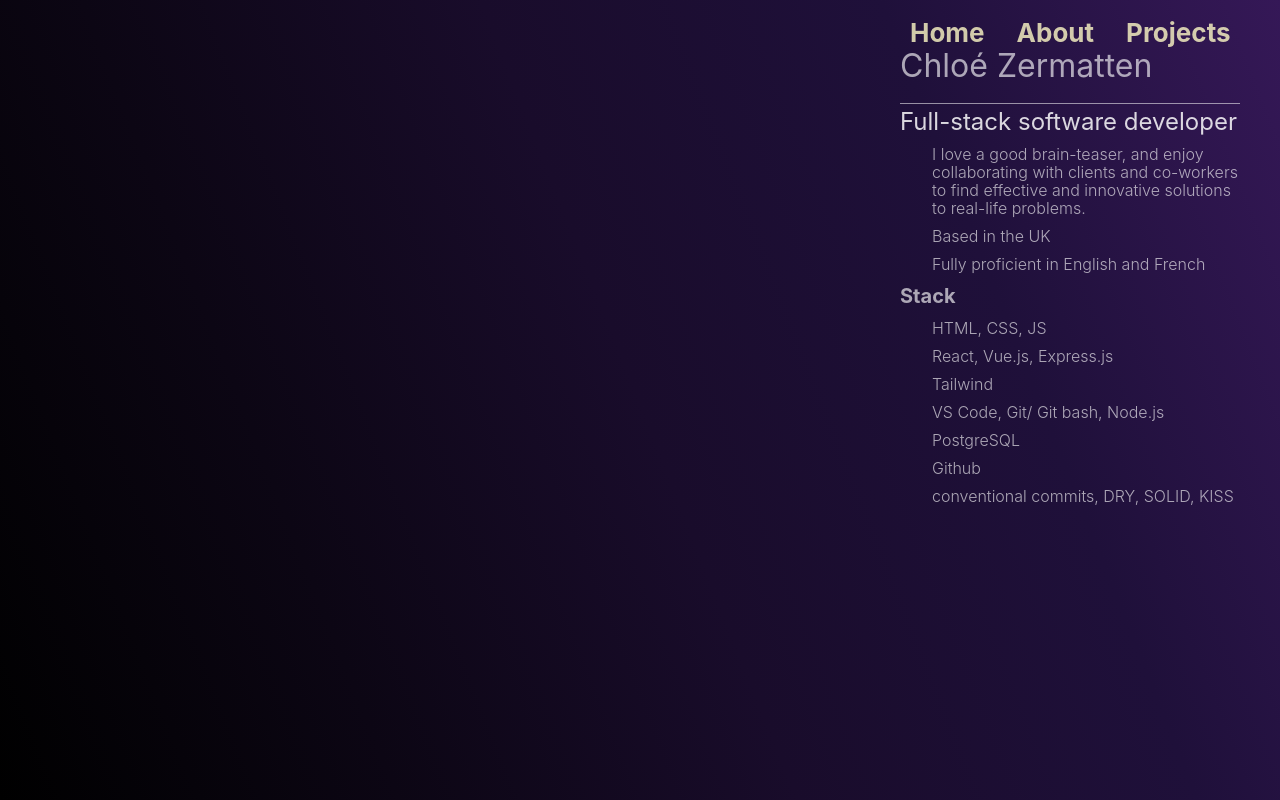
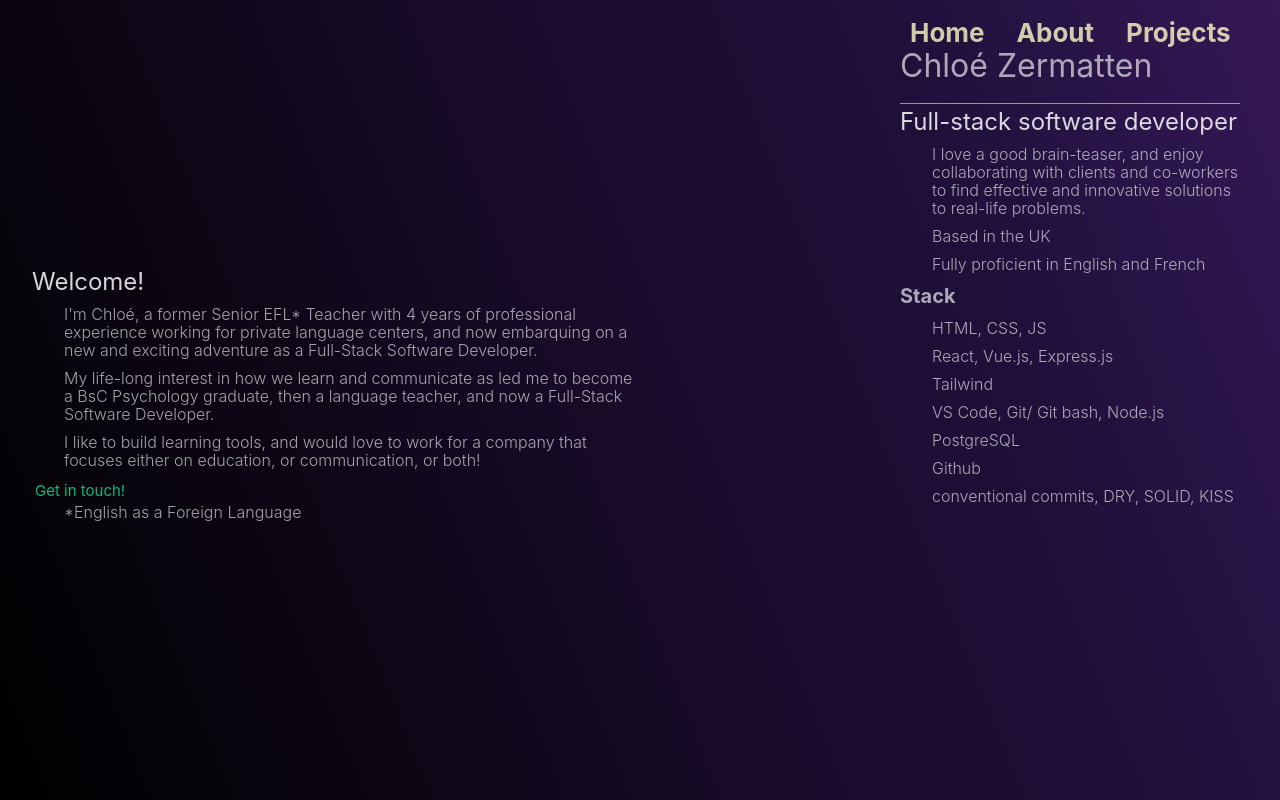
Before and after one commit to Chloe070196/my-portfolio, a Vue app: page / in a window 1280 px wide. Built offline with nearby package versions, Linux system fonts and the light colour scheme.

Commit message:
feat: add home placeholder

```diff
--- a/src/views/home/HomeView.vue
+++ b/src/views/home/HomeView.vue
@@ -4,5 +4,13 @@
 
 <template>
   <main>
-  </main>
-</template>
+    <h2>Welcome!</h2>
+    <p> I'm Chloé, a former Senior EFL* Teacher with 4 years of professional experience working for private language
+      centers, and now embarquing on a new and exciting adventure as a Full-Stack Software Developer.</p>
+    <p> My life-long interest in how we learn and communicate as led me to become a BsC Psychology graduate, then a
+      language teacher, and now a Full-Stack Software Developer.</p>
+    <p>I like to build learning tools, and would love to work for a company that focuses either on education, or
+    communication, or both!</p>
+    <a> Get in touch! </a>
+    <p>*English as a Foreign Language</p>
+</main></template>
```
